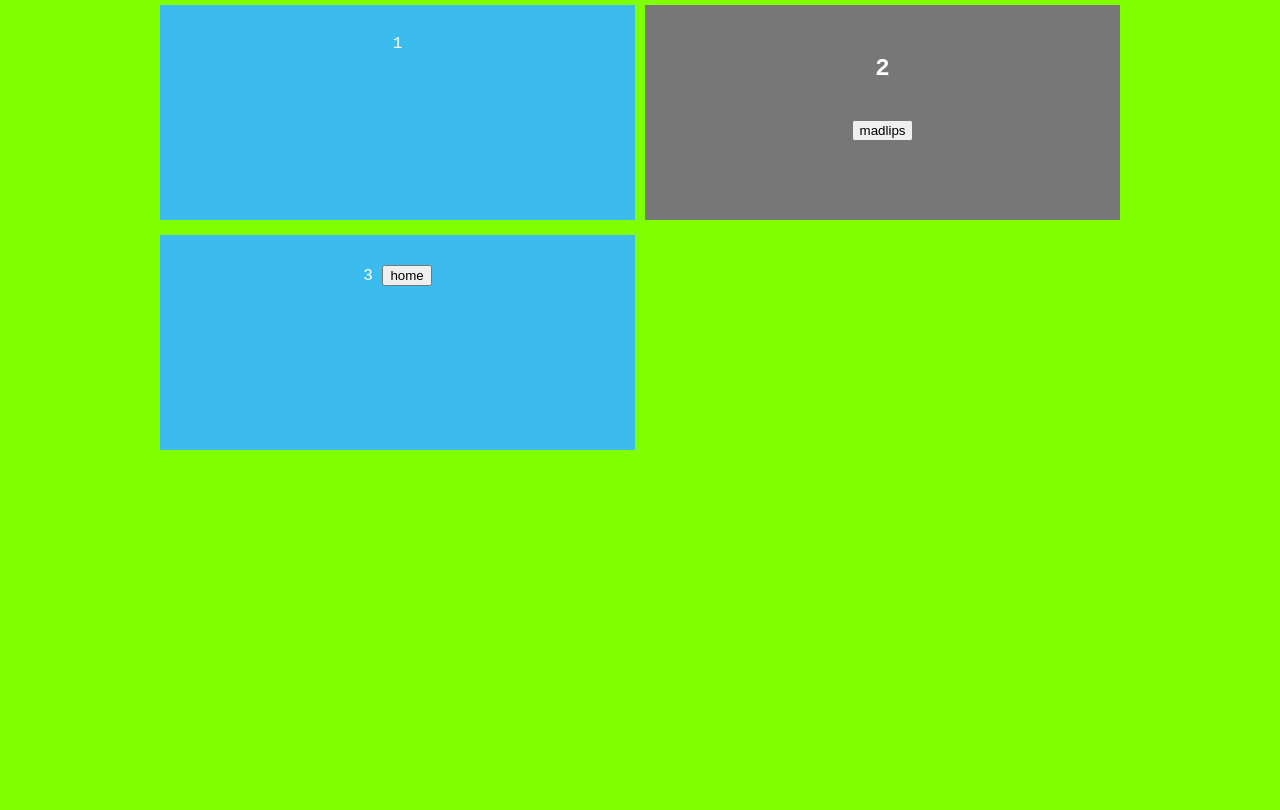
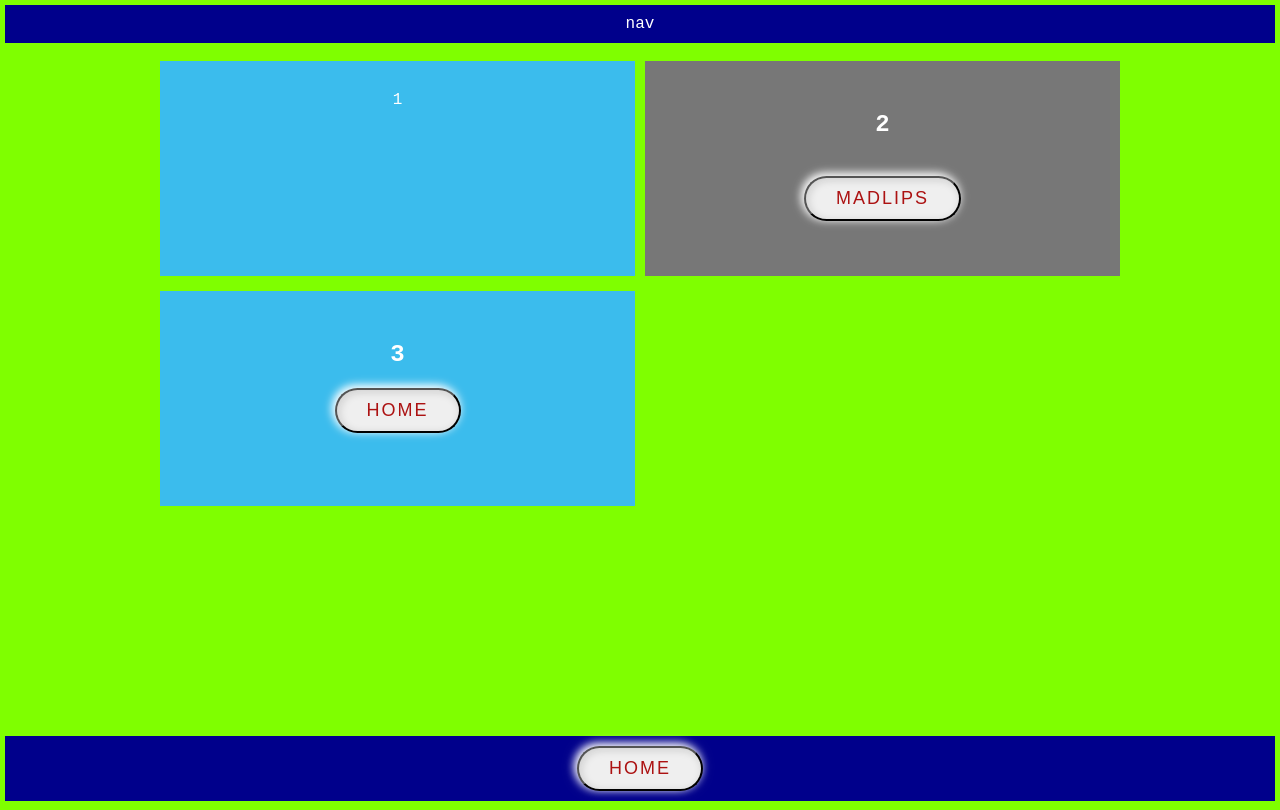
Before and after one commit to Aceyinc/cube, a plain HTML site: page mad.html in a window 1280 px wide. Drawn offline with Linux system fonts and the light colour scheme.

Commit message:
feature/fix
links to new pages added and style update for buttons

```diff
--- a/css/style.css
+++ b/css/style.css
@@ -5,7 +5,42 @@ body {
   min-height: 100vh;
   background: chartreuse;
   text-align: center;
-  font-family: 'Courier New', Courier, monospace;}
+
+  font-family: 'Courier New', Courier, monospace;
+}
+a{
+  text-decoration: none;
+}
+button{
+
+  position: relative;
+  display: inline-block;
+  text-decoration: none;
+  text-transform: uppercase;
+
+  font-size: 18px;
+  border-radius:40px ;
+  padding: 10px 30px;
+  letter-spacing: 2px;
+  font-weight: 400;
+  background: ;
+  color: #ac1212;
+  box-shadow: -2px -2px 8px rgba(255, 255, 255, 1)
+     ,        -2px -2px 12px rgba(255, 255, 255, 0.5)
+    ,         inset 2px 2px 4px rgba(255, 255, 255, 0.1)
+    ,         inset 2px 2px 8px rgba(0, 0, 0, 0.15);
+}
+button:hover{
+    box-shadow: inset -2px -2px 8px rgba(255, 255, 255, 1)
+     ,        inset -2px -2px 12px rgba(255, 255, 255, 0.5)
+    ,         inset 2px 2px 4px rgba(255, 255, 255, 0.1)
+    ,         inset 2px 2px 8px rgba(0, 0, 0, 0.15);
+}
+a button:hover{
+  display: inline-block;
+  transform: scale(0.98);
+}
+
 #nav{
   display: grid;
   margin: 0 auto;
--- a/mad.html
+++ b/mad.html
@@ -7,6 +7,11 @@
     <link rel="stylesheet" href="css/style.css" />
   </head>
   <body>
+    <div class="container " id="container">
+      <div id="nav" class="nav">
+        nav
+      </div>
+      <br />
       <div class="content" id="content">
         <div>1</div>
         <div>
@@ -16,13 +21,18 @@
             <button>madlips</button>
           </a>
         </div>
-      <div>3
+        <div>
+          <h2>3</h2>
           <a href="index.html">
             <button>home</button>
           </a>
         </div>
-
-
+      </div>
+      <div id="footer" class="footer">
+        <a href="index.html">
+          <button>home</button>
+        </a>
+      </div>
     </div>
   </body>
 </html>
```
Also changed, not shown: index.html (+2 -2 lines). Lines whose indentation alone changed are shown as unchanged.
